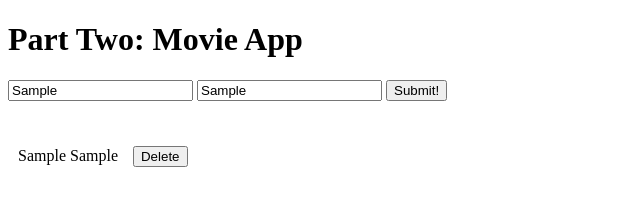
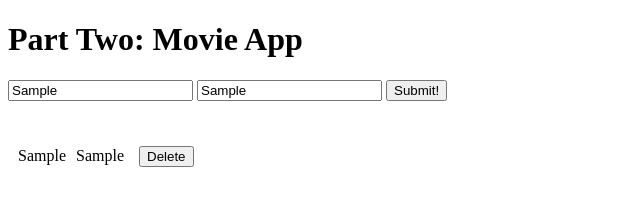
Before and after one commit to nathanrydel/jquery-dom, a plain HTML site: page Part 2/index.html in a window 1280 px wide. Both pictures are taken after typing "Sample", "Sample" into the empty fields and a click on the button "Submit!". Shown: the full height of the page, 0-640 px from the left. Drawn offline with nearby package versions, Linux system fonts and the light colour scheme.

Commit message:
Updated the code for each movie entry and fixed delete button use

```diff
--- a/Part 2/scripts.js
+++ b/Part 2/scripts.js
@@ -1,22 +1,23 @@
 "use strict";
 
-const $deleteBtn = $('<button class="delete-btn">Delete</button>');
+const $button = $('<button class="delete-btn">Delete</button>');
 
 $("form").on("submit", function (evt) {
   const $formInput = $("input");
   const $movieTitle = $formInput.eq(0).val();
   const $movieRating = $formInput.eq(1).val();
 
-  // TODO: Refactor to separate ratings from titles
-  const movie = $("<div>", { text: `${$movieTitle} ${$movieRating}` }).addClass('movie');
-  $("#movie-container").append(movie);
-  $('.movie').append($deleteBtn);
+  const $movie = $("<div>").addClass('movie');
+  $movie.append("<span>" + $movieTitle + "</span>");
+  $movie.append("<span>" + $movieRating + "</span>");
+  $movie.append($button.clone());
+  $("#movie-container").append($movie);
   evt.preventDefault();
 });
 
-$('#movie-container').on('click', '.movie', removeButton);
+$('#movie-container').on('click', '.delete-btn', deleteMovieEntry);
 
 /** Ignores what we did above and just finds a way to remove the right div */
-function removeButton(evt) {
-  $(evt.target).parent().remove(); //FIXME: i hate this
+function deleteMovieEntry(evt) {
+  $(evt.target).closest(".movie").remove();
 }
--- a/Part 2/styles.css
+++ b/Part 2/styles.css
@@ -2,7 +2,9 @@
   margin: 45px 10px;
 }
 
-.movie {}
+.movie span:last-of-type {
+  margin-left: 10px;
+}
 
 .delete-btn {
   margin-left: 15px;
```
